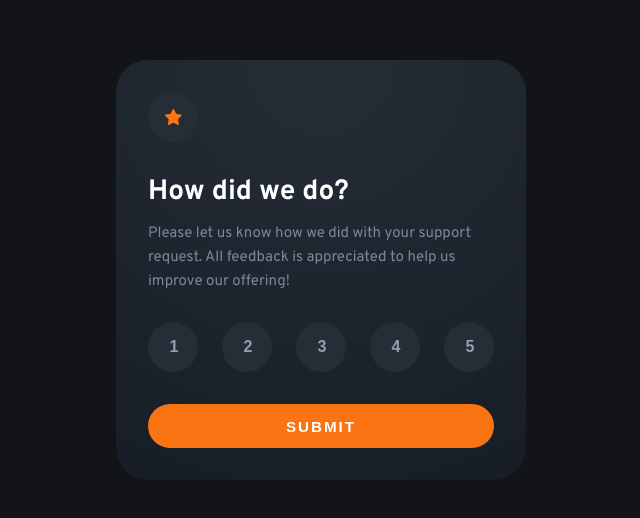
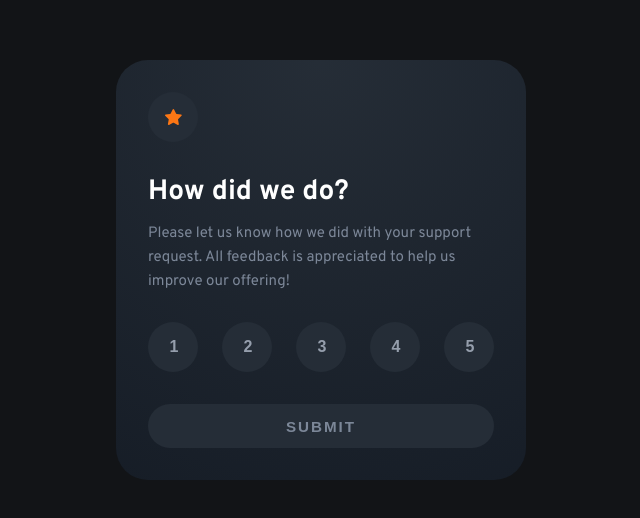
Before and after one commit to GracilianoOG/fementor-rating-component, a plain HTML site: page index.html in a window 1280 px wide. Shown: the part 130-648 px from the top of the page, without its empty margins (319-959 px from the left). Drawn offline with nearby package versions, Linux system fonts and the light colour scheme.

Commit message:
Disabled the submit button with a custom class and disabled attribute

```diff
--- a/index.html
+++ b/index.html
@@ -24,7 +24,7 @@
           <button class="rating__btn">4</button>
           <button class="rating__btn">5</button>
         </div>
-        <button class="component__submit" type="button">Submit</button>
+        <button class="component__submit component__submit--disabled" type="button" disabled>Submit</button>
       </div>
       <div class="component__final">
         <img class="component__img" src="./assets/images/illustration-thank-you.svg" alt="">
```
